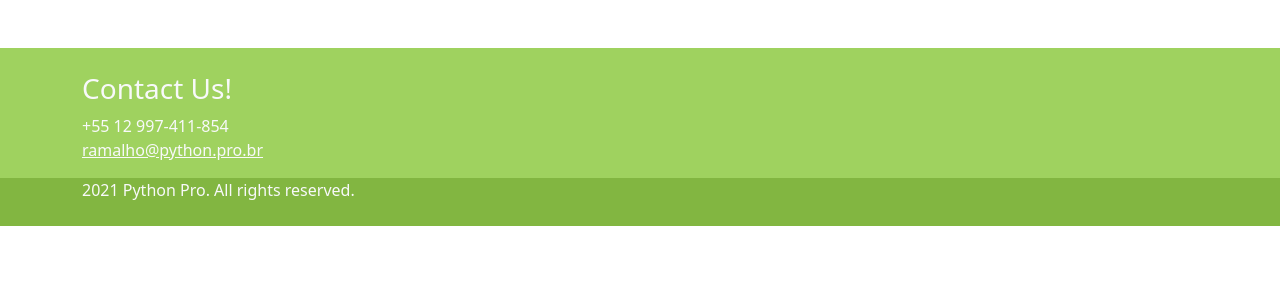
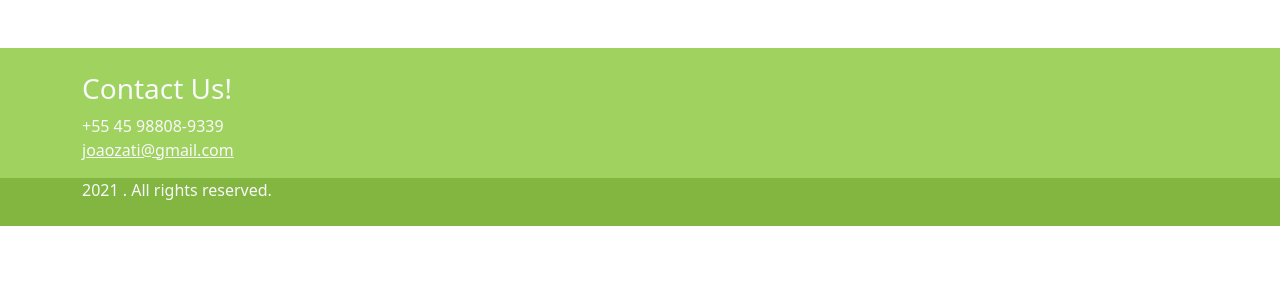
Before and after one commit to JoaoZati/django_devpro, a Django app: template classes/templates/classes/classes_index.html in a window 1280 px wide. Shown: the part 56-356 px from the top of the page. Run offline with Django 3.2, Linux system fonts and the light colour scheme; the template is opened without the code that fills it, so the values that code supplies are empty; some libraries are stand-ins or nearby versions.

Commit message:
Part 13: Some html changes;

```diff
--- a/base/templates/base/footer.html
+++ b/base/templates/base/footer.html
@@ -4,9 +4,9 @@
             <div class="col">
                 <h3>Contact Us!</h3>
                 <address>
-                    +55 12 997-411-854
+                    +55 45 98808-9339
                     <br/>
-                    <a href="mailto:ramalho@python.pro.br" class="text-light">ramalho@python.pro.br</a>
+                    <a href="mailto:joaozati@gmail.com" class="text-light">joaozati@gmail.com</a>
                 </address>
             </div>
         </div>
@@ -15,7 +15,7 @@
         <div class="container">
             <div class="row">
                 <div class="col">
-                    {% now 'Y' %} Python Pro. All rights reserved.
+                    {% now 'Y' %}   . All rights reserved.
                 </div>
             </div>
         </div>
--- a/base/templates/registration/login.html
+++ b/base/templates/registration/login.html
@@ -3,7 +3,7 @@
 {% block title %}Python Pro - Login{% endblock title %}
 {% block content %}
     <div class="container">
-        <div class="row">
+        <div class="row mt-5">
             <div class="col">
 
                 {% if form.errors %}
```
